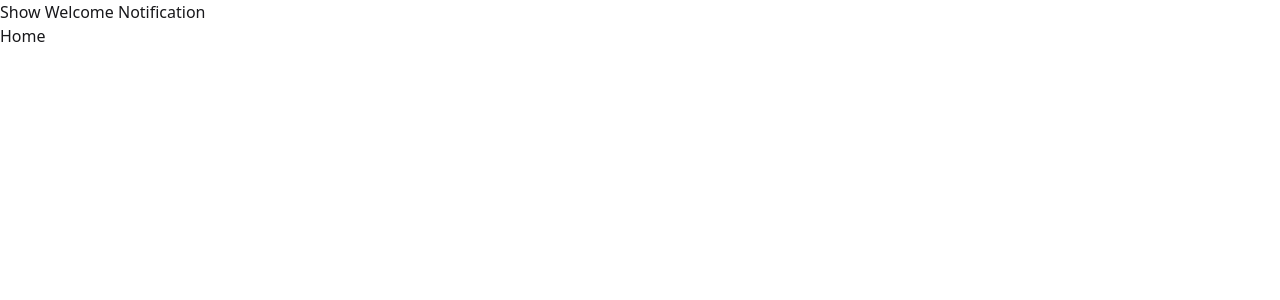
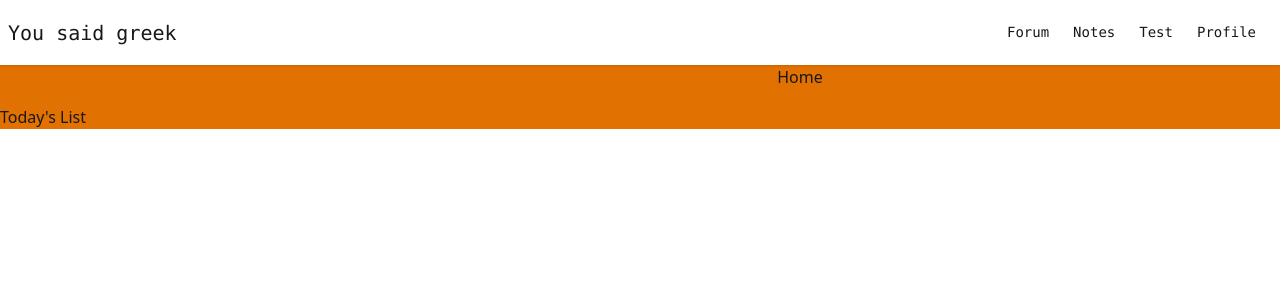
Before and after one commit to Anelairam/frontmls, a React (Vite) app: page / in a window 1280 px wide. Shown: the top 300 px of the page. Built offline with nearby package versions, Linux system fonts and the light colour scheme.

Commit message:
styling homepage

```diff
--- a/package.json
+++ b/package.json
@@ -14,6 +14,7 @@
     "axios": "^1.13.2",
     "lucide-react": "^0.553.0",
     "react": "^19.1.1",
+    "react-calendar": "^6.0.0",
     "react-dom": "^19.1.1",
     "react-router": "^7.9.5",
     "react-toastify": "^11.0.5",
--- a/src/App.jsx
+++ b/src/App.jsx
@@ -6,14 +6,16 @@ import { Notes } from "./pages/Notes";
 import { Profile } from "./pages/Profile";
 import { Test } from "./pages/Test";
 import { ToastContainer, toast } from "react-toastify";
+import { NavBar } from "./organisms/NavBar";
 
 export const App = () => {
-  const notification = () => toast.success("Welcome to the App!");
+  // const notification = () => toast.success("Welcome to the App!");
 
   return (
     <div>
-      <button onClick={notification}>Show Welcome Notification</button>
-      <ToastContainer />
+      {/* <button onClick={notification}>Show Welcome Notification</button>
+      <ToastContainer /> */}
+      <NavBar/>
       <Routes>
         <Route path="/" element={<Home />} />
         <Route path="/forum" element={<Forum />} />
--- /dev/null
+++ b/src/organisms/NavBar.jsx
@@ -0,0 +1,30 @@
+import React from "react";
+import { Link } from "react-router";
+
+export const NavBar = () => {
+  return (
+    <div>
+      <div className="navbar bg-base-100 shadow-sm font-mono">
+        <div className="flex-1 font-mono text-xl">
+            <Link to={"/"}>You said greek</Link>
+        </div>
+        <div className="flex-none">
+          <ul className="menu menu-horizontal px-1">
+            <li>
+              <Link to={"/forum"}>Forum</Link>
+            </li>
+            <li>
+              <Link to={"/notes"}>Notes</Link>
+            </li>
+            <li>
+              <Link to={"/tests"}>Test</Link>
+            </li>
+            <li>
+              <Link to={"/profile"}>Profile</Link>
+            </li>
+          </ul>
+        </div>
+      </div>
+    </div>
+  );
+};
--- /dev/null
+++ b/src/organisms/ReCalendar.jsx
@@ -0,0 +1,12 @@
+import React, { useState } from "react";
+import { Calendar } from "react-calendar";
+
+const ValuePiece = Date | null;
+
+const Value = ValuePiece | [ValuePiece, ValuePiece];
+
+export const ReCalendar = () => {
+  const [value, onChange] = useState ( new Date());
+
+  return <Calendar onChange={onChange} value={value} />;
+};
--- a/src/pages/Home.jsx
+++ b/src/pages/Home.jsx
@@ -1,7 +1,14 @@
-import React from 'react'
+import React from "react";
+import { ReCalendar } from "../organisms/ReCalendar";
 
 export const Home = () => {
   return (
-    <div>Home</div>
-  )
-}
+    <div className="grid grid-cols-4 gap-4 bg-amber-600">
+      <div className="col-span-4 col-start-2 place-self-center">
+        <h2>Home</h2>
+      </div>
+      {/* <ReCalendar /> */}
+      <div>Today's List</div>
+    </div>
+  );
+};
```
Also changed, not shown: 1 other file (tests, documents, lock files or other folders).
